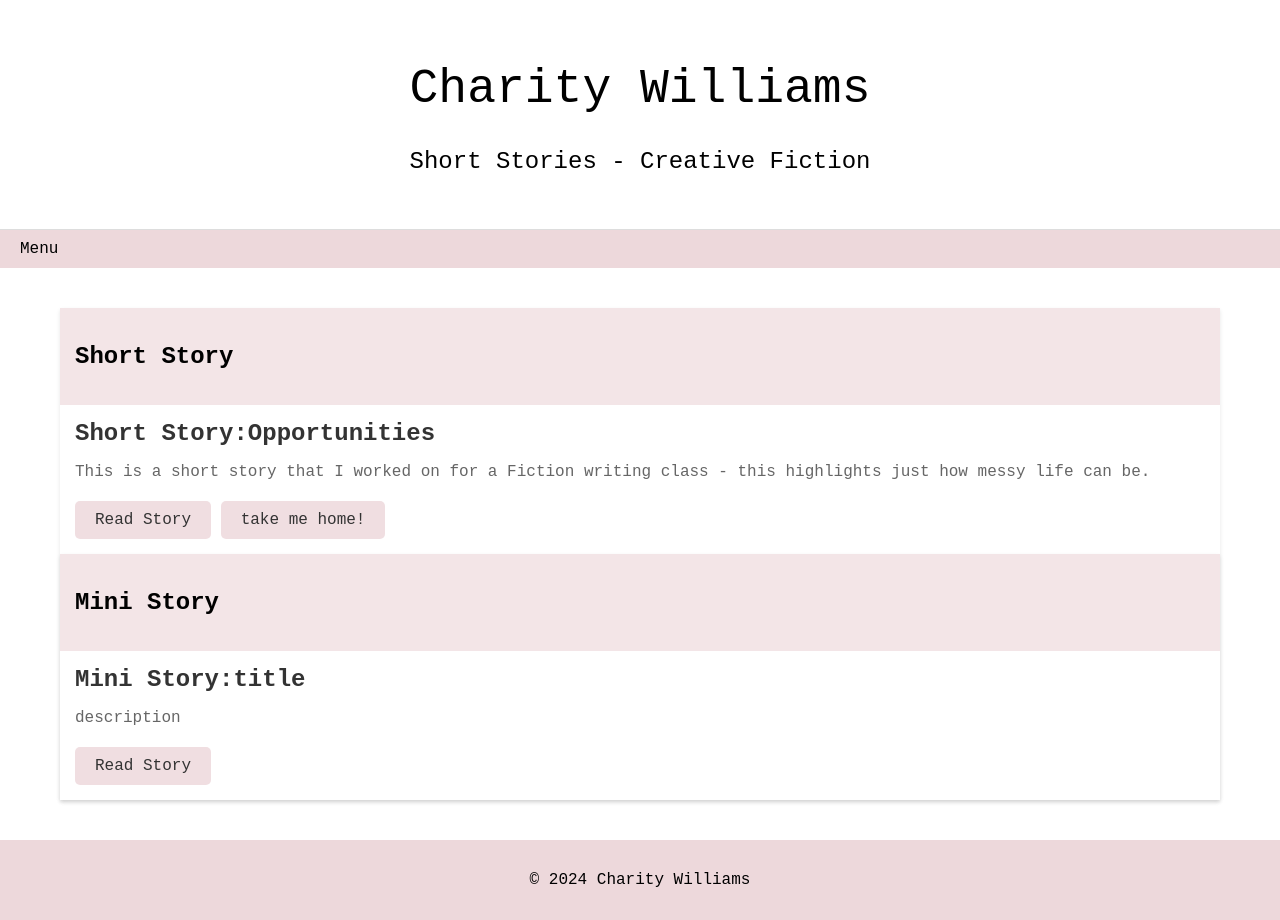
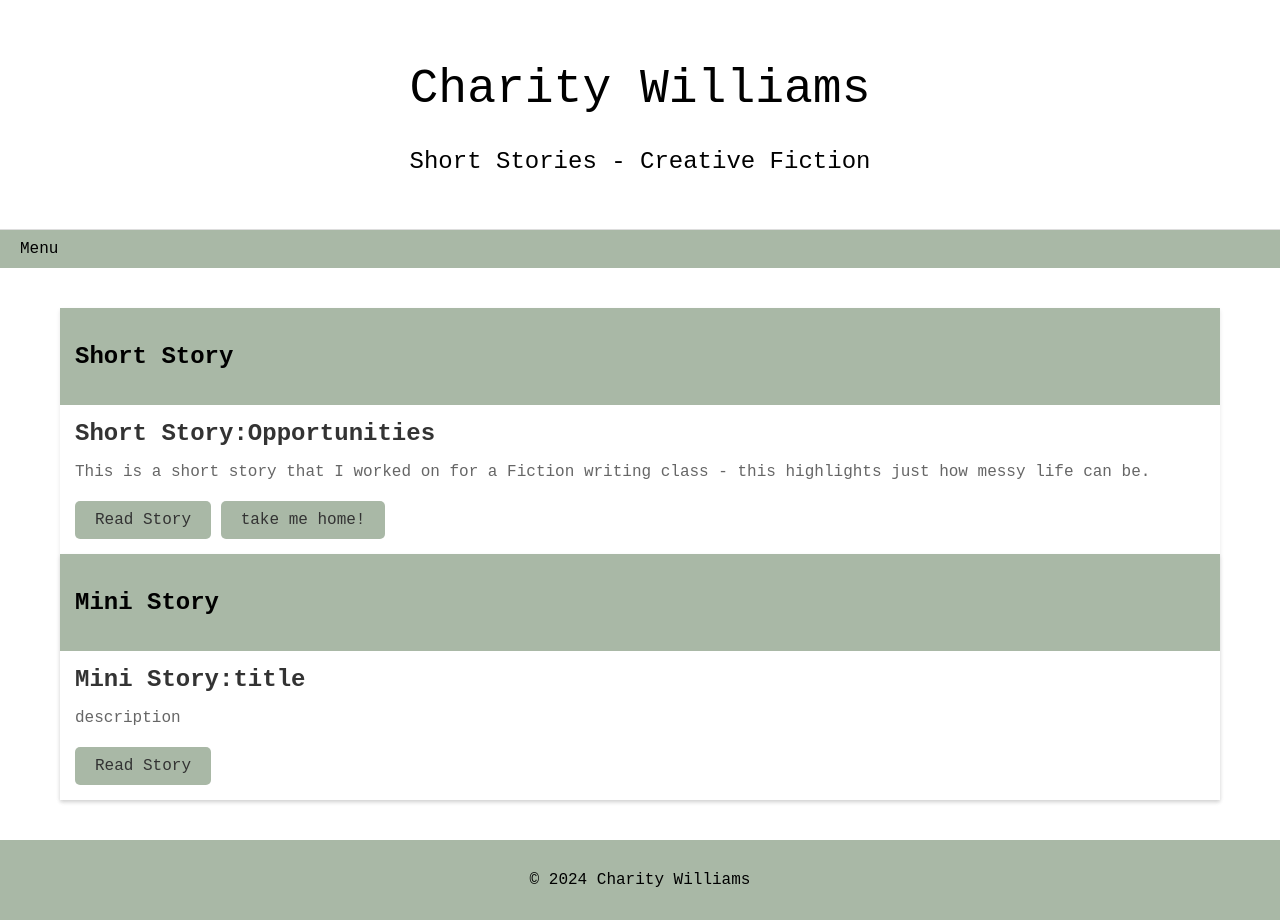
Before and after one commit to writingsbycharity/writingsbycharity.github.io, a plain HTML site: page short_stories_creative_fiction.html in a window 1280 px wide. Drawn offline with Linux system fonts and the light colour scheme.

Commit message:
Update short_stories_creative_fiction.html

```diff
--- a/short_stories_creative_fiction.html
+++ b/short_stories_creative_fiction.html
@@ -29,7 +29,7 @@
         font-weight: 200; /* or use a specific value like 300 for lighter font weight */
     }
     .navigation {
-        background-color: rgba(225, 190, 196, 0.6);
+        background-color: rgba(84, 114, 78, 0.5);
         color: black; /* Changed menu font color */
         text-align: left; /* Align left */
         padding: 10px 20px; /* Adjusted padding */
@@ -46,7 +46,7 @@
         margin-top: 20px;
     }
     .footer {
-        background-color: rgba(225, 190, 196, 0.6);
+        background-color: rgba(84, 114, 78, 0.5);
         color: black; /* Changed footer text color */
         text-align: center;
         padding: 15px 0;
@@ -57,7 +57,7 @@
     	box-shadow: 0 2px 4px rgba(0,0,0,0.1);
    }
     .card-header {
-        background-color: rgba(225, 190, 196, 0.4);
+        background-color: rgba(84, 114, 78, 0.5);
         padding: 15px;
     }
    .card-body {
@@ -75,7 +75,7 @@
         color: #666;
     }
     .btn {
-        background-color: rgba(225, 190, 196, 0.5);
+        background-color: rgba(84, 114, 78, 0.5);
         color: #333;
         padding: 10px 20px;
         border: none;
@@ -84,7 +84,7 @@
         display: inline-block;
     }
     .btn:hover {
-        background-color: rgba(225, 190, 196, 0.2);
+        background-color: rgba(84, 114, 78, 0.3);
 	color: #555;
     }
     .expanded {
```
